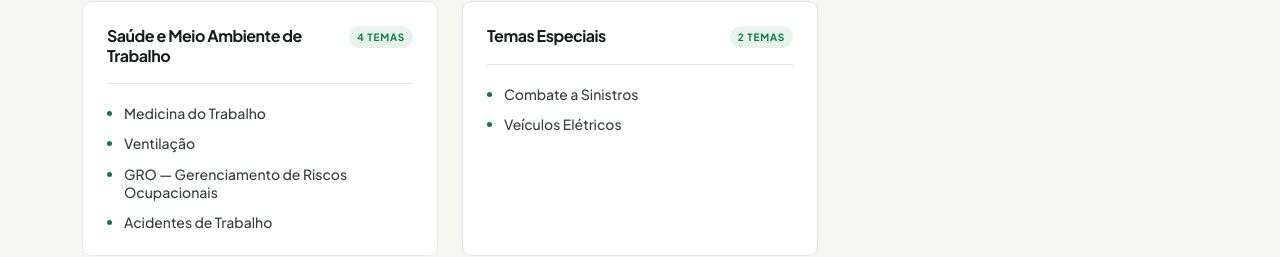
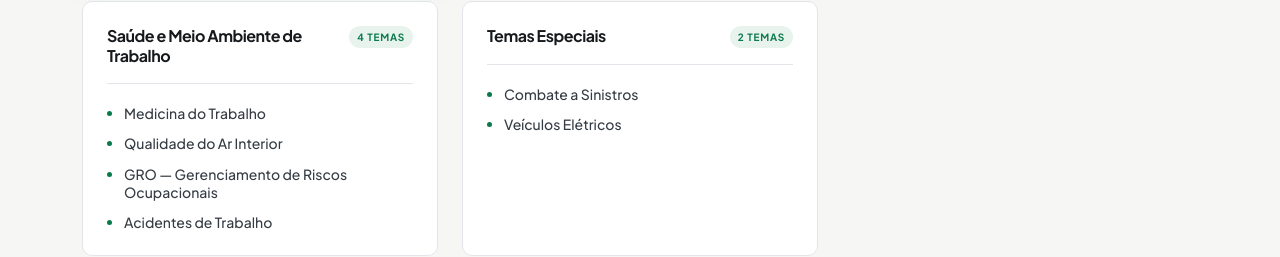
Before and after one commit to vencerhub/prevesst, a React (Vite) app: page / in a window 1280 px wide. Shown: the part 2626-2883 px from the top of the page. Built offline with nearby package versions, Linux system fonts and the light colour scheme.

Commit message:
feat: add initial data files for speakers, topics, and schedule

```diff
--- a/src/data/schedule.ts
+++ b/src/data/schedule.ts
@@ -217,11 +217,11 @@ export const schedule: ScheduleDay[] = [
         id: 'd2-08',
         time: '15h45',
         timeEnd: '16h45',
-        title: 'Boa Ventilação Minimiza os FRPS? Como?',
+        title: 'O Nexo Causal Oculto: Qualidade do Ar Interior e a Responsabilidade Civil pelos Riscos Psicossociais',
         type: 'talk',
         speakerId: 'speaker-11',
-        speaker: 'Bióloga Janaína dos Santos Costa',
-        description: 'Qualidade do ar, temperatura, iluminação e conforto ambiental como fatores de modulação dos riscos psicossociais.',
+        speaker: 'JANAÍNA COSTA',
+        description: 'Qualidade do ar de interiores, conforto ambiental e a responsabilidade civil pelos fatores de riscos psicossociais.',
       },
       {
         id: 'd2-09',
--- a/src/data/speakers.ts
+++ b/src/data/speakers.ts
@@ -160,14 +160,14 @@ export const speakers: Speaker[] = [
   },
   {
     id: 'speaker-11',
-    name: 'Bióloga Janaína dos Santos Costa',
+    name: 'JANAÍNA COSTA',
     role: 'Bióloga e Especialista em Higiene Ocupacional',
     institution: 'Palestrante Convidada',
-    topic: 'Boa Ventilação Minimiza os FRPS? Como?',
+    topic: 'O Nexo Causal Oculto: Qualidade do Ar Interior e a Responsabilidade Civil pelos Riscos Psicossociais',
     topicDay: 2,
-    bio: 'Bióloga com foco em qualidade do ar de interiores, conforto termoacústico, controle biológico e estratégias de ventilação para a mitigação de fatores de riscos psicossociais.',
-    photo: '/images/speakers/11. Boa Ventilação Minimiza os FRPS_ Como_/Biologa Janaína dos Santos Costa_.jpg',
-    tags: ['Ventilação', 'FRPS', 'Qualidade do Ar'],
+    bio: 'Bióloga com foco em qualidade do ar de interiores, conforto ambiental, controle biológico e a responsabilidade civil pelos fatores de riscos psicossociais.',
+    photo: '/images/speakers/11. O Nexo Causal Oculto Qualidade do Ar Interior e a Responsabilidade Civil pelos Riscos Psicossociais/biologa JANAÍNA COSTA.jpeg',
+    tags: ['Qualidade do Ar', 'FRPS', 'Responsabilidade Civil'],
   },
   {
     id: 'speaker-12',
--- a/src/data/topics.ts
+++ b/src/data/topics.ts
@@ -43,7 +43,7 @@ export const topicCategories = [
     color: 'dark',
     topics: [
       'Medicina do Trabalho',
-      'Ventilação',
+      'Qualidade do Ar Interior',
       'GRO — Gerenciamento de Riscos Ocupacionais',
       'Acidentes de Trabalho',
     ],
@@ -68,7 +68,7 @@ export const topics: Topic[] = [
   { id: 't-09', title: 'Equipamentos Móveis', category: 'cat-eng', description: 'Segurança operacional em empilhadeiras, pontes rolantes e demais equipamentos móveis.', day: 1 },
   { id: 't-10', title: 'Travamento de Fontes de Energia', category: 'cat-eng', description: 'Lockout/Tagout e procedimentos de controle de energias perigosas na prática.', day: 2 },
   { id: 't-11', title: 'Medicina do Trabalho', category: 'cat-health', description: 'Diagnóstico, nexo causal e intervenção clínica nos riscos psicossociais.', day: 2 },
-  { id: 't-12', title: 'Ventilação', category: 'cat-health', description: 'Como a qualidade do ar e o conforto ambiental interferem nos FRPS.', day: 2 },
+  { id: 't-12', title: 'Qualidade do Ar Interior', category: 'cat-health', description: 'O nexo causal entre qualidade do ar interior, riscos psicossociais e responsabilidade civil.', day: 2 },
   { id: 't-13', title: 'GRO — Gerenciamento de Riscos Ocupacionais', category: 'cat-health', description: 'Integração do GRO com normas específicas e gestão sistêmica de riscos.', day: 2 },
   { id: 't-14', title: 'Acidentes de Trabalho', category: 'cat-health', description: 'Investigação, análise de causas e papel dos FRPS nos acidentes ocupacionais.', day: 1 },
   { id: 't-15', title: 'Combate a Sinistros', category: 'cat-special', description: 'Estratégias e desafios operacionais para brigadas de emergência e bombeiros civis.', day: 2 },
```
Also changed, not shown: public/images/speakers/11. Boa Ventilação Minimiza os FRPS_ Como_/Biologa Janaína dos Santos Costa_.jpg (deleted), public/images/speakers/11. O Nexo Causal Oculto Qualidade do Ar Interior e a Responsabilidade Civil pelos Riscos Psicossociais/biologa JANAÍNA COSTA.jpeg (added).
